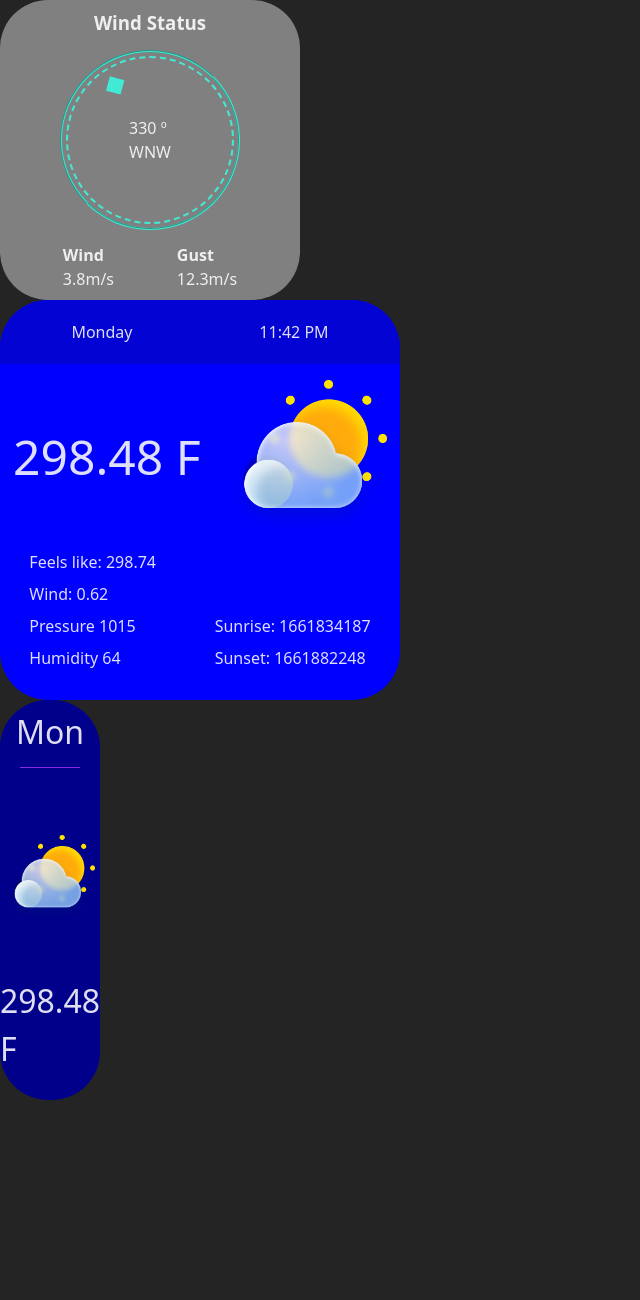
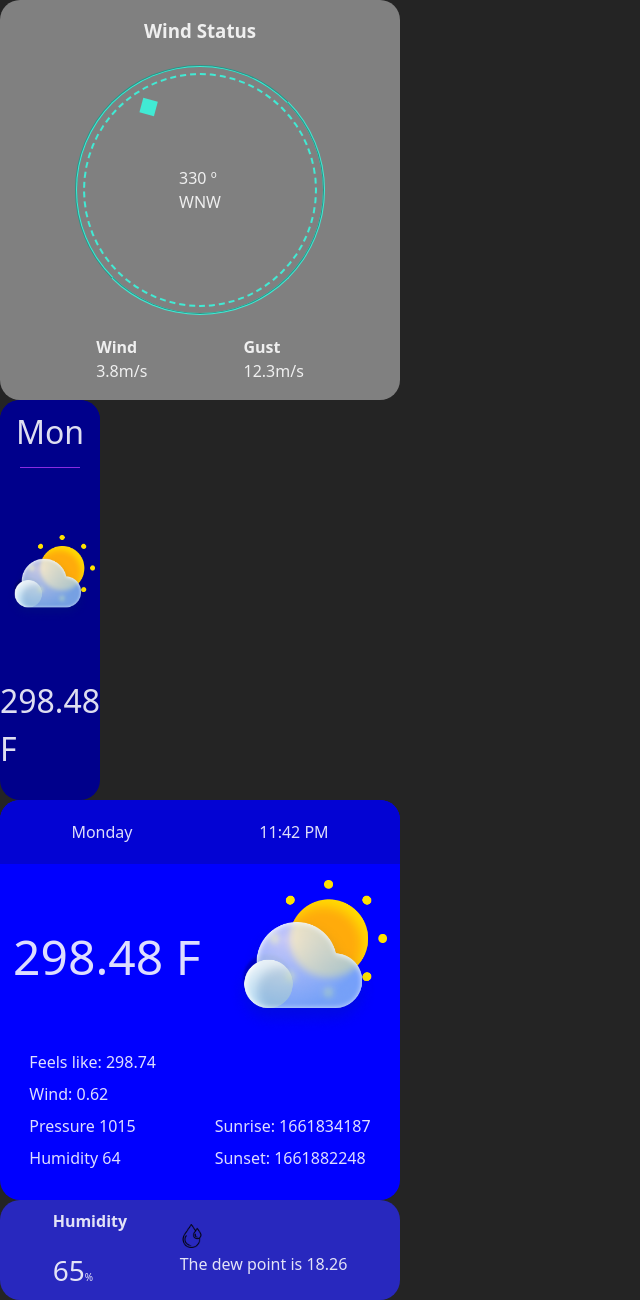
Before and after one commit to JoanCaba/RTC-Weather-MERN2, a React (Vite) app: page / in a window 1280 px wide. Shown: the whole page, without its empty margins (0-640 px from the left). Before the commit the page ends 1100 px from the top, so only its background shows below. Built offline with nearby package versions, Linux system fonts and the light colour scheme; the HTML template or start-up script is replaced by a standard one.

Commit message:
Component: HumidityCard

```diff
--- a/src/App.jsx
+++ b/src/App.jsx
@@ -1,13 +1,15 @@
 import './App.css';
 import WindCard from './components/HighlightCard/WindCard/WindCard';
+import HumidityCard from './components/HighlightCard/HumidityCard/HumidityCard';
 import WeatherCard from './components/WeatherCard/WeatherCard';
 
 function App() {
   return (
     <>
       <WindCard />
+      <WeatherCard size="small" />
       <WeatherCard />
-      <WeatherCard size="small" />
+      <HumidityCard />
     </>
   );
 }
--- /dev/null
+++ b/src/components/HighlightCard/HumidityCard/HumidityCard.css
@@ -0,0 +1,33 @@
+.humidity-card {
+  width: 400px;
+  height: 100px;
+  display: flex;
+  align-items: center;
+  justify-content: space-evenly;
+  background-color: rgb(40, 40, 190);
+  border-radius: var(--border-radius);
+}
+.humidity-relative {
+  height: 100%;
+  display: flex;
+  flex-direction: column;
+  justify-content: center;
+  gap: 1rem;
+}
+.humidity-relative p {
+  font-size: 28px;
+}
+.humidity-relative span {
+  font-size: 10px;
+}
+.humidity-dew {
+  height: 100%;
+  display: flex;
+  flex-direction: column;
+  justify-content: center;
+  gap: 0.2rem;
+}
+.humidity-dew img {
+  width: 24px;
+  height: 24px;
+}
--- /dev/null
+++ b/src/components/HighlightCard/HumidityCard/HumidityCard.jsx
@@ -0,0 +1,35 @@
+import React from 'react';
+import './HumidityCard.css';
+
+const HumidityCard = () => {
+  const temp = 25.33;
+  const humidity = 65;
+
+  const calculateDewPoint = (temperatureCelsius, relativeHumidity) => {
+    const magnusA = 17.27;
+    const magnusB = 237.7;
+    const alpha =
+      (magnusA * temperatureCelsius) / (magnusB + temperatureCelsius) +
+      Math.log(relativeHumidity / 100.0);
+    const dewPoint = (magnusB * alpha) / (magnusA - alpha);
+    return dewPoint;
+  };
+
+  return (
+    <div className="humidity-card">
+      <div className="humidity-relative">
+        <h4>Humidity</h4>
+        <p>
+          {humidity}
+          <span>%</span>
+        </p>
+      </div>
+      <div className="humidity-dew">
+        <img src="./src/assets/water-drop.png"></img>
+        <p>The dew point is {calculateDewPoint(temp, humidity).toFixed(2)}</p>
+      </div>
+    </div>
+  );
+};
+
+export default HumidityCard;
--- a/src/components/HighlightCard/WindCard/WindCard.css
+++ b/src/components/HighlightCard/WindCard/WindCard.css
@@ -3,10 +3,10 @@
   flex-direction: column;
   align-items: center;
   justify-content: space-evenly;
-  width: 300px;
-  height: 300px;
+  width: 400px;
+  height: 400px;
   background-color: grey;
-  border-radius: 3rem;
+  border-radius: var(--border-radius);
   gap: 0.2rem;
 }
 
@@ -23,8 +23,8 @@
   align-items: center;
 }
 .wind-radial-border {
-  width: 180px;
-  height: 180px;
+  width: 250px;
+  height: 250px;
   border-radius: 100%;
   border: 2px groove var(--boder-color);
   display: flex;
--- a/src/components/WeatherCard/WeatherCard.css
+++ b/src/components/WeatherCard/WeatherCard.css
@@ -5,7 +5,7 @@
   flex-direction: column;
   gap: 1rem;
   background-color: blue;
-  border-radius: 3rem;
+  border-radius: var(--border-radius);
   overflow: hidden;
 }
 
--- a/src/index.css
+++ b/src/index.css
@@ -23,6 +23,8 @@
   -webkit-font-smoothing: antialiased;
   -moz-osx-font-smoothing: grayscale;
   -webkit-text-size-adjust: 100%;
+
+  --border-radius: 20px;
 }
 
 * {
```
Also changed, not shown: src/assets/water-drop.png (added).
